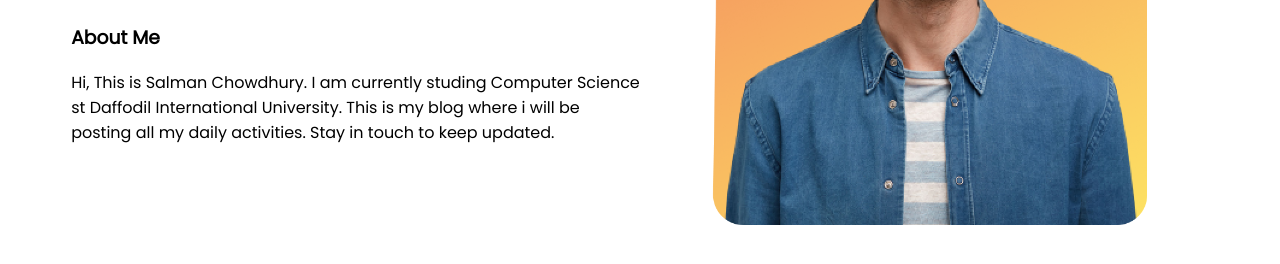
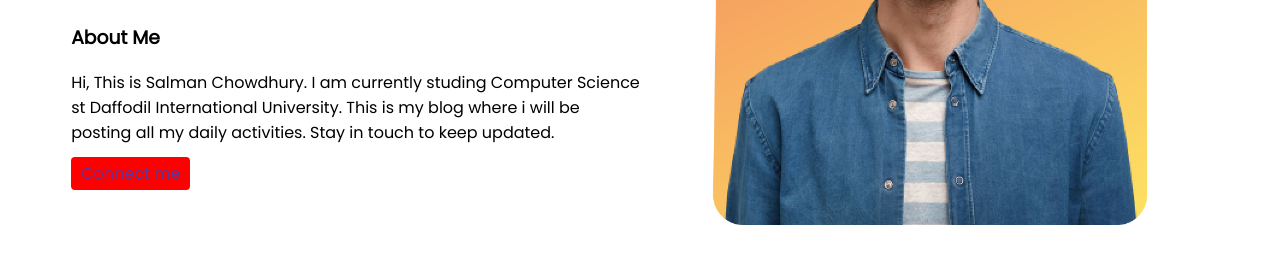
Before and after one commit to salmanchy/06-01-2022, a plain HTML site: page index.html in a window 1280 px wide. Shown: the part 260-524 px from the top of the page. Drawn offline with Linux system fonts and the light colour scheme.

Commit message:
second edit

```diff
--- a/index.html
+++ b/index.html
@@ -17,6 +17,8 @@
     <h1><span class="point">My Blog</span></h1>
     <h3>About Me</h3>
     <p>Hi, This is Salman Chowdhury. I am currently studing Computer Science st Daffodil International University. This is my blog where i will be posting all my daily activities. Stay in touch to keep updated.</p>
+
+    <a class="button" target="blank" href="https://www.linkedin.com/in/salman-chy-254bb4218/">Connect me</a>
 </div>
     <div class="half-width">
         <img src="person/person-1.png" alt="random people picture on the first part">
--- a/style.css
+++ b/style.css
@@ -20,3 +20,10 @@ section {
 .half-width img {
   width: 80%;
 }
+.button {
+  text-decoration: none;
+  color: rebeccapurple;
+  background-color: red;
+  padding: 5px 10px;
+  border-radius: 4px;
+}
```
